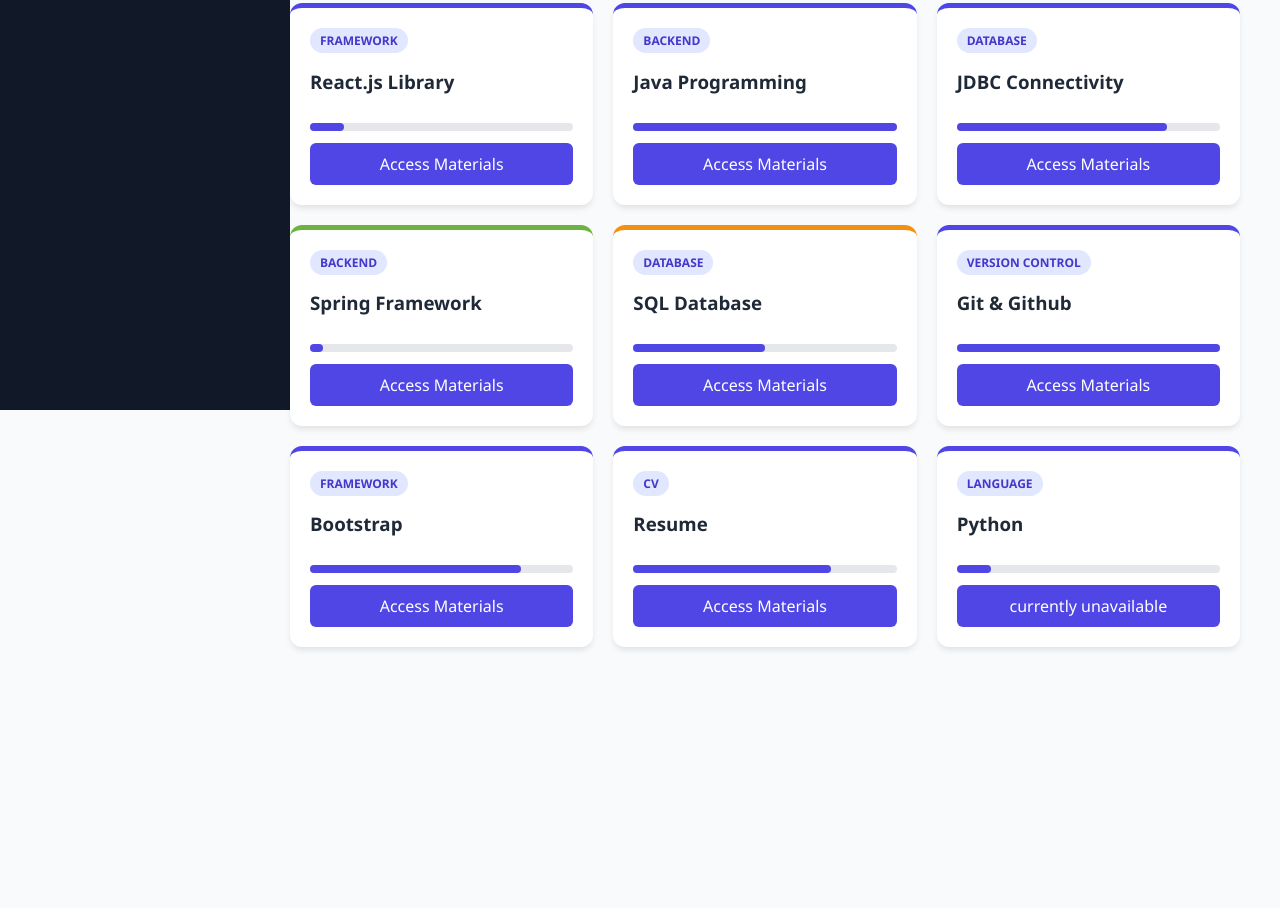
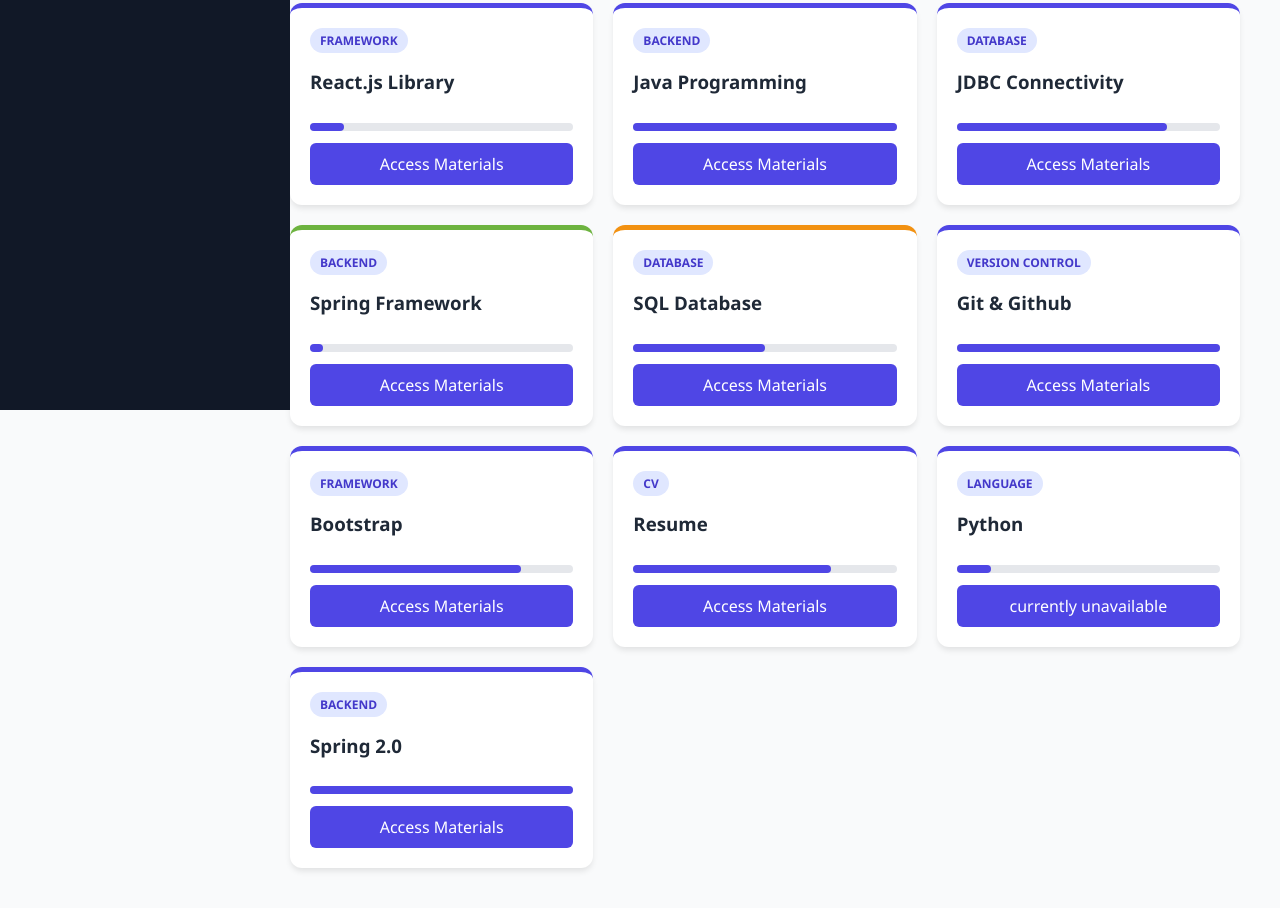
Before and after one commit to indrasena33/fullstack, a plain HTML site: page index.html in a window 1280 px wide. Shown: the part 430-1338 px from the top of the page. Before the commit the page ends 1117 px from the top, so only its background shows below. Drawn offline with Linux system fonts and the light colour scheme.

Commit message:
spring updated

```diff
--- a/index.html
+++ b/index.html
@@ -165,6 +165,13 @@
                     <a href="" target="_blank" class="btn">currently unavailable</a>
                 </div>
 
+                 <div class="card">
+                    <span class="tag">Backend</span>
+                    <h3>Spring 2.0</h3>
+                    <progress value="100" max="100"></progress>
+                    <a href="https://drive.google.com/drive/folders/1Zjje_j5AVqNGOVBgk6JWFwq2VRC9EHLM?usp=drive_link" target="_blank" class="btn">Access Materials</a>
+                </div>
+
             </div>
         </div>
 
```
